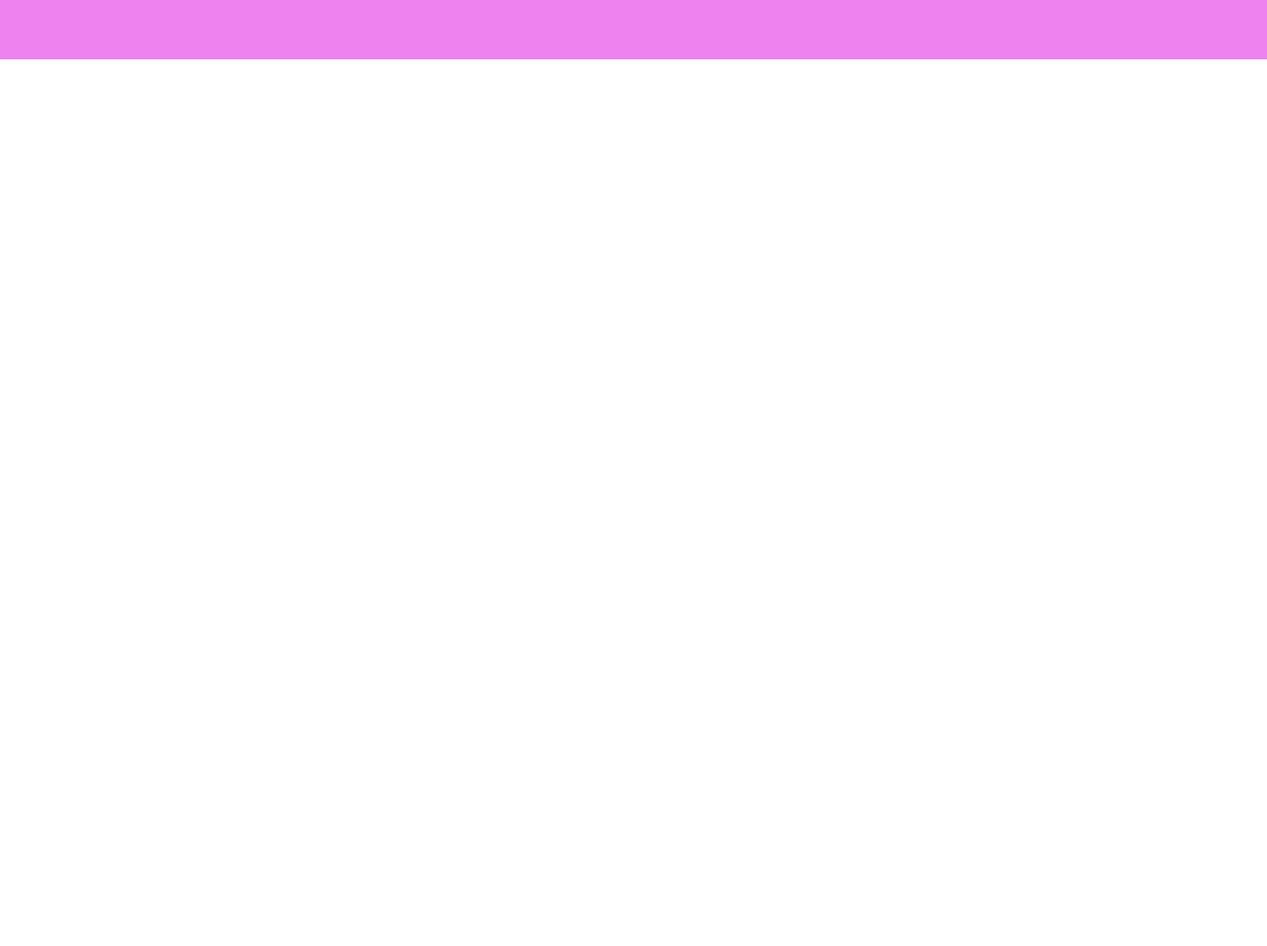
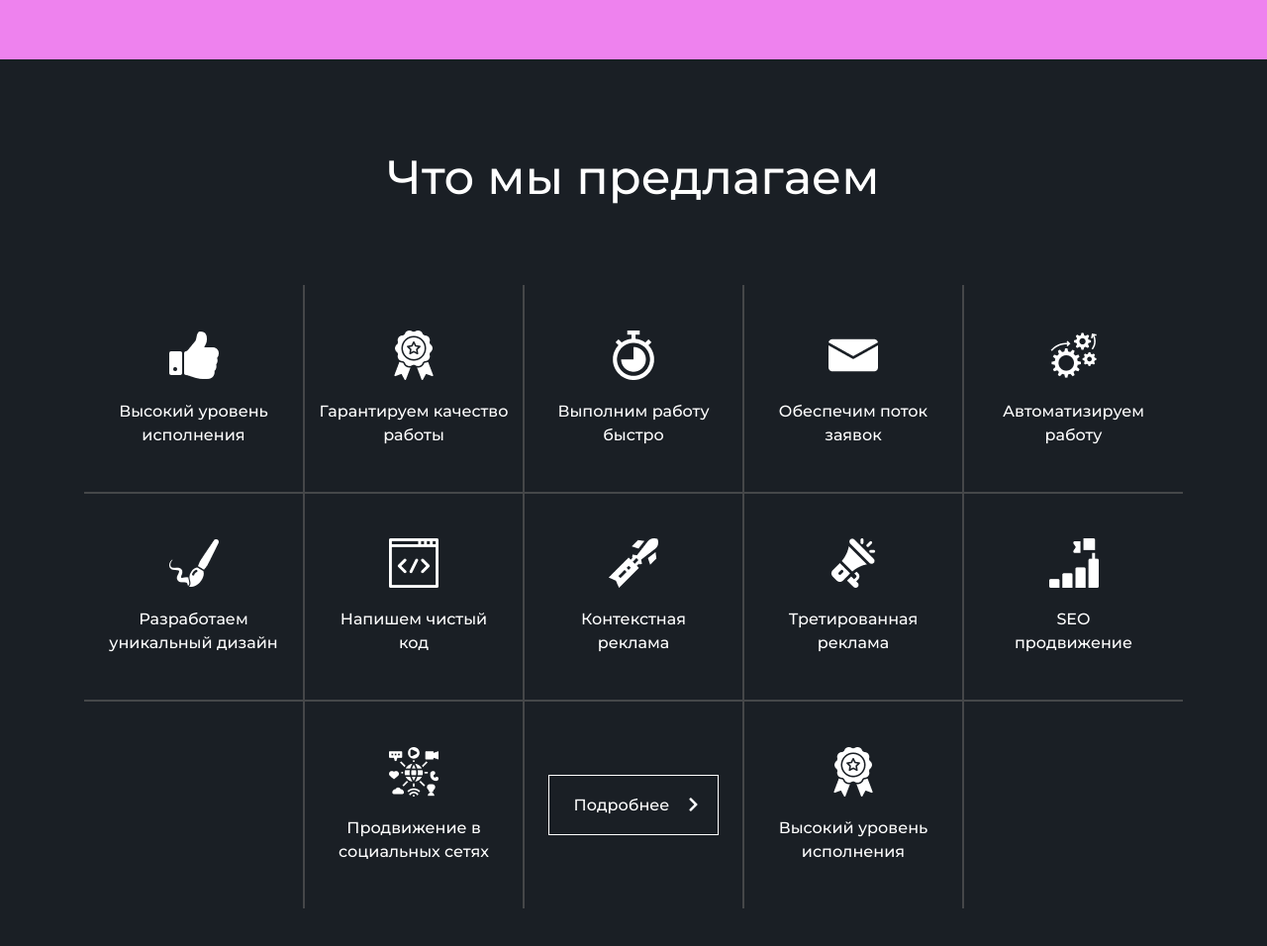
Before and after one commit to yura-1990/ishonmiman, a plain HTML site: page index.html in a window 1280 px wide. Shown: the part 740-1696 px from the top of the page at 99% size. Before the commit the page ends 800 px from the top, so only its background shows below. Drawn offline with Linux system fonts and the light colour scheme.

Commit message:
icons project

```diff
--- a/css/style.css
+++ b/css/style.css
@@ -1,4 +1,6 @@
-*{
+@import url('https://fonts.googleapis.com/css2?family=Montserrat:wght@400;500;600;700&display=swap');
+
+* {
   margin: 0;
   padding: 0;
   box-sizing: border-box;
@@ -6,7 +8,11 @@
   text-decoration: none;
 }
 
-.container{
+body{
+  background: white;
+}
+
+.container {
   max-width: 1140px;
   width: 100%;
   margin-left: auto;
@@ -15,37 +21,124 @@
   padding-right: 15px;
 }
 
+:root{
+  --mont: "Montserrat";
+}
 
-.header{
+
+.header {
   height: 100vh;
   background: violet;
 }
 
-.logo{
+.logo {
   width: 50px;
   height: 50px;
 
 }
 
-.header__content{
+.header__content {
   display: flex;
   align-items: center;
   justify-content: space-between;
 }
 
-.header__nav{
+.header__nav {
   padding-top: 15px;
   padding-bottom: 15px;
   background: aqua;
 }
 
-.header__list{
+.header__list {
   display: flex;
   gap: 50px;
 
 }
 
-.header__link{
+.header__link {
   color: black;
   font-size: 25px;
 }
+
+.jasur{
+  background: #1A1F25;
+  height: 949px;
+}
+
+.jasur__content>h2{
+  font-family: var(--mont);
+  font-weight: 500;
+  font-size: 48px;
+  color: white;
+  text-align: center;
+  padding-top: 90px;
+  padding-bottom: 80px;
+}
+
+.jgrid{
+  display: grid;
+  grid-template-columns: repeat(5, 1fr);
+  grid-auto-rows: minmax(210px, max-content);
+  /* border: 1px solid red; */
+}
+
+.jgrid__item{
+  border: 1px solid #454749;
+  display: flex;
+  flex-direction: column;
+  justify-content: center;
+  align-items: center;
+}
+
+.jgrid__item_brt{
+  border-top: none;
+}
+
+.jgrid__item_br{
+  border-right: none;
+}
+
+.jgrid__item_bb{
+  border-bottom: none;
+}
+
+.jgrid__item_bl{
+  border-left: none;
+}
+
+.jgrid__item>img{
+  display: block;
+  color: white;
+}
+
+.jgrid__button{
+  border: 1px solid white;
+}
+
+.jgrid__button>span{
+  display: inline-block;
+  font-family: var(--mont);
+  font-weight: 500;
+  color: white;
+  padding: 20px 15px 20px 25px;
+
+}
+
+.jgrid__button>i{
+  display: inline-block;
+  font-size: 16px;
+  color: white;
+  padding-right: 20px;
+}
+
+
+.jgrid__item>p{
+  font-family: var(--mont);
+  font-weight: 500;
+  line-height: 24px;
+  color: white;
+  text-align: center;
+  margin-top: 20px;
+  padding: 0 5px;
+
+}
--- a/index.html
+++ b/index.html
@@ -1,5 +1,6 @@
 <!DOCTYPE html>
 <html lang="en">
+
 <head>
   <meta charset="UTF-8">
   <meta http-equiv="X-UA-Compatible" content="IE=edge">
@@ -8,12 +9,13 @@
   <link rel="stylesheet" href="./css/all.min.css">
   <link rel="stylesheet" href="./css/style.css">
 </head>
+
 <body>
 
   <header class="header">
     <nav class="header__nav">
       <div class="container header__content">
-                <a href="#" ><img src="./img/logo.png" class="logo" alt=""></a>
+        <a href="#"><img src="./img/logo.png" class="logo" alt=""></a>
         <ul class="header__list">
           <li><a href="#" class="header__link">HOME</a></li>
           <li><a href="#" class="header__link">HOME</a></li>
@@ -28,7 +30,109 @@
   <main>
     <section class="jurabek"></section>
     <section class="abdulaziz"></section>
-        <section class="jasur"></section>
+    <section class="jasur">
+
+      <div class="container">
+        <div class="jasur__content">
+          <h2>Что мы предлагаем</h2>
+        </div>
+
+        <div class="jgrid">
+          <div class="jgrid__item jgrid__item_brt jgrid__item_bl">
+           <img src="./img/icon1.png" alt="icon">
+            <p>Высокий уровень исполнения</p>
+
+          </div>
+
+
+          <div class="jgrid__item jgrid__item_brt">
+           <img src="./img/icon2.png" alt="icon">
+            <p>Гарантируем качество работы</p>
+          </div>
+
+
+          <div class="jgrid__item jgrid__item_brt">
+            <img src="./img/icon3.png" alt="icon">
+            <p>Выполним работу быстро</p>
+          </div>
+
+
+          <div class="jgrid__item jgrid__item_brt">
+            <img src="./img/icon4.png" alt="icon">
+            <p>Обеспечим поток заявок</p>
+          </div>
+
+
+          <div class="jgrid__item jgrid__item_brt jgrid__item_br">
+            <img src="./img/icon5.png" alt="icon">
+            <p>Автоматизируем <br> работу </p>
+          </div>
+
+
+          <div class="jgrid__item jgrid__item_bl">
+            <img src="./img/icon6.png" alt="icon">
+            <p>Разработаем уникальный дизайн</p>
+          </div>
+
+
+          <div class="jgrid__item">
+            <img src="./img/icon7.png" alt="icon">
+            <p>Напишем чистый <br>
+              код </p>
+          </div>
+
+
+          <div class="jgrid__item">
+            <img src="./img/icon8.png" alt="icon">
+            <p>Контекстная <br>
+              реклама</p>
+          </div>
+
+
+          <div class="jgrid__item">
+            <img src="./img/icon9.png" alt="icon">
+            <p>Третированная <br> реклама </p>
+          </div>
+
+
+          <div class="jgrid__item jgrid__item_br">
+            <img src="./img/icon10.png" alt="icon">
+            <p>SEO <br>
+              продвижение</p>
+          </div>
+
+
+          <div class="jgrid__item jgrid__item_bb jgrid__item_bl"></div>
+
+
+          <div class="jgrid__item jgrid__item_bb">
+            <img src="./img/icon11.png" alt="icon">
+            <p>Продвижение в социальных сетях</p>
+
+          </div>
+
+
+          <div class="jgrid__item jgrid__item_bb">
+            <div class="jgrid__button">
+              <span>Подробнее</span>
+              <i class="fas fa-chevron-right"></i>
+            </div>
+          </div>
+
+
+          <div class="jgrid__item jgrid__item_bb">
+            <img src="./img/icon2.png" alt="icon">
+            <p>Высокий уровень исполнения </p>
+          </div>
+
+
+          <div class="jgrid__item jgrid__item_br jgrid__item_bb"></div>
+
+        </div>
+
+      </div>
+
+    </section>
     <section class="oyatillo"></section>
     <section class="elnora"></section>
     <section class="qayumxoja"></section>
@@ -43,4 +147,5 @@
 
 
 </body>
+
 </html>
```
Also changed, not shown: img/icon1.png (added), img/icon10.png (added), img/icon11.png (added), img/icon2.png (added), img/icon3.png (added), img/icon4.png (added), img/icon5.png (added), img/icon6.png (added), img/icon7.png (added), img/icon8.png (added), img/icon9.png (added). Lines whose indentation alone changed are shown as unchanged.
